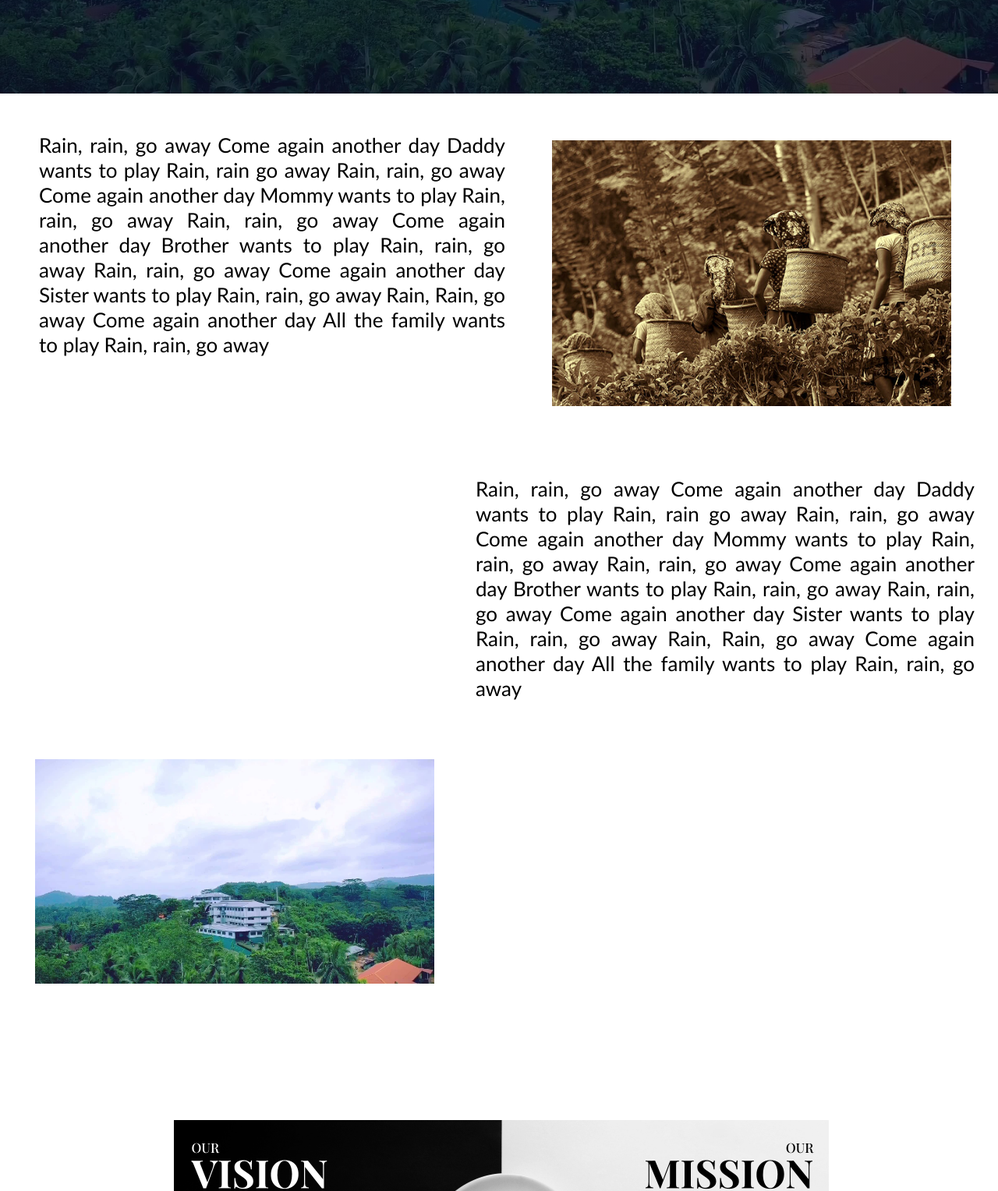
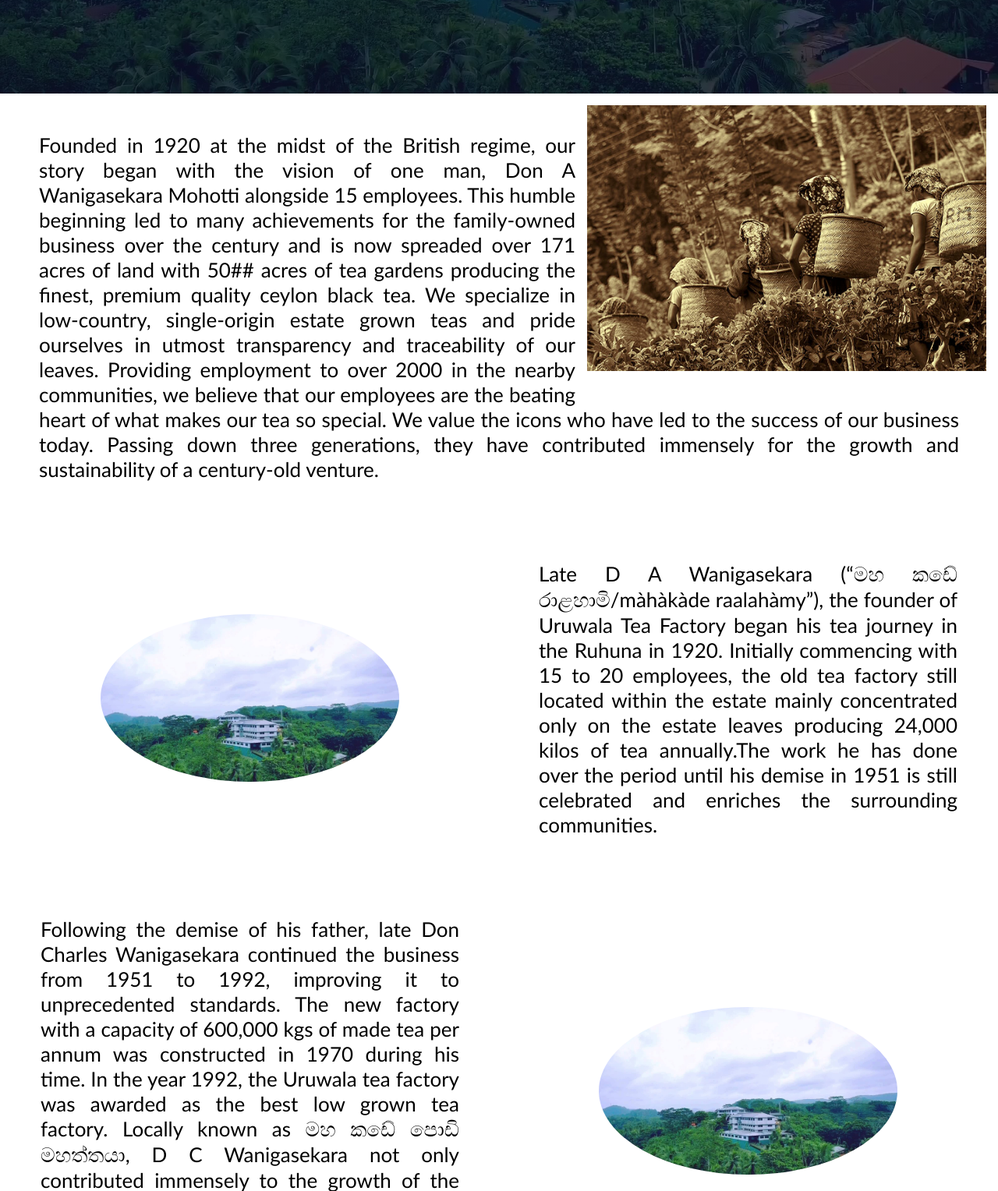
Before and after one commit to Osh96/Uruwala, a plain HTML site: page story.html in a window 1280 px wide. Shown: the part 520-2048 px from the top of the page at 78% size. Drawn offline with Linux system fonts and the light colour scheme.

Commit message:
Version 1.0.0

```diff
--- a/css/styles.css
+++ b/css/styles.css
@@ -236,14 +236,20 @@ nav .fa{
   }
 .story1{
     float: right;
-    padding: 60px;
+    padding: 15px;
     width: 40%;
 }
 
-.story2{
-    float: left;
-    width: 40%;
-    padding: 45px;
+.wanigasekara{
+    width: 60%;
+    border-radius: 50%;
+    padding: 15px;
+}
+
+.charles{
+    width: 60%;
+    border-radius: 50%;
+    padding: 15px;
 }
 
 .description{
@@ -253,6 +259,13 @@ nav .fa{
     background-color: #fff;
 }
 
+.lily{
+    font-size: 26px;
+    text-align: justify;
+    padding: 50px;
+    background-color: #fff;
+}
+/*
 .storydescription{
     float: right;
     font-size: 26px;
@@ -260,7 +273,7 @@ nav .fa{
     width: 50%;
     padding: 30px;
     background-color: #fff;
-}
+} */
 
 .vision img{
     width: 75%;
--- a/story.html
+++ b/story.html
@@ -33,53 +33,43 @@
 
  <div class = "story">
      <img class = "story1" src = "./images1/aboutImg.jpg">
-     <p class = "description">Rain, rain, go away
-        Come again another day
-        Daddy wants to play
-        Rain, rain go away
-        Rain, rain, go away
-        Come again another day
-        Mommy wants to play
-        Rain, rain, go away
-        Rain, rain, go away
-        Come again another day
-        Brother wants to play
-        Rain, rain, go away
-        Rain, rain, go away
-        Come again another day
-        Sister wants to play
-        Rain, rain, go away
-        Rain, Rain, go away
-        Come again another day
-        All the family wants to play
-        Rain, rain, go away</p>
+     <p class = "description">
+        Founded in 1920 at the midst of the British regime, our story began with the vision of one man, Don A Wanigasekara Mohotti alongside 15 employees. This humble beginning led to many achievements for the family-owned business over the century and is now spreaded over 171 acres of land with 50## acres of tea gardens producing the finest, premium quality ceylon black tea. We specialize in low-country, single-origin estate grown teas and pride ourselves in utmost transparency and traceability of our leaves. Providing employment to over 2000 in the nearby communities, we believe that our employees are the beating heart of what makes our tea so special.
+        We value the icons who have led to the success of our business today. Passing down three generations, they have contributed immensely for the growth and sustainability of a century-old venture.
+     </p>
 
-    <div class = "storydescription">
-     <p>Rain, rain, go away
-        Come again another day
-        Daddy wants to play
-        Rain, rain go away
-        Rain, rain, go away
-        Come again another day
-        Mommy wants to play
-        Rain, rain, go away
-        Rain, rain, go away
-        Come again another day
-        Brother wants to play
-        Rain, rain, go away
-        Rain, rain, go away
-        Come again another day
-        Sister wants to play
-        Rain, rain, go away
-        Rain, Rain, go away
-        Come again another day
-        All the family wants to play
-        Rain, rain, go away</p>
-    </div>
-    <img class = "story2" src = "./images1/factory.jpg">
+     <!-- <img class = "wanigasekara" src = "./images1/factory.jpg">
+     <p class = "description">
+        Late D A Wanigasekara (“මහ කඩේ රාළහාමි/màhàkàde raalahàmy”), the founder of Uruwala Tea Factory began his tea journey in the Ruhuna in 1920. Initially commencing with 15 to 20 employees, the old tea factory still located within the estate mainly concentrated only on the estate leaves producing 24,000 kilos of tea annually.The work he has done over the period until his demise in 1951 is still celebrated and enriches the surrounding communities.
+     </p> -->
+
+     <table>
+         <tr>
+             <td style="width: 30%;">
+                <center><img class = "wanigasekara" src = "./images1/factory.jpg"></center>
+             </td>
+             <td>
+                <p class = "description">
+                    Late D A Wanigasekara (“මහ කඩේ රාළහාමි/màhàkàde raalahàmy”), the founder of Uruwala Tea Factory began his tea journey in the Ruhuna in 1920. Initially commencing with 15 to 20 employees, the old tea factory still located within the estate mainly concentrated only on the estate leaves producing 24,000 kilos of tea annually.The work he has done over the period until his demise in 1951 is still celebrated and enriches the surrounding communities.
+                 </p>
+             </td>
+         </tr>
+         <tr>
+            <td>
+                <p class = "description">
+                    Following the demise of his father, late Don Charles Wanigasekara continued the business from 1951 to 1992, improving it to unprecedented standards. The new factory with a capacity of 600,000 kgs of made tea per annum was constructed in 1970 during his time. In the year 1992, the Uruwala tea factory was awarded as the best low grown tea factory. Locally known as මහ කඩේ පොඩි මහත්තයා, D C Wanigasekara not only contributed immensely to the growth of the business but also in the the upbringing and development of the nearby villages and his social work is still commemorated to date.
+                </p>
+            </td>
+            <td style="width: 30%;">
+                <center><img class = "charles" src = "./images1/factory.jpg"></center>
+            </td>
+        </tr>
+     </table>
+
+     <p class="lily">After his demise, the factory was then passed onto and managed by his late wife Lily Wanigasekara and his children. During her time, Lily Wanigasekara continued to improve the factory standards further and contribute to the community work in the area until her demise in 2021. Thilak Wanigasekara who was the managing director from 1992 until his demise in 2018 is another notable icon of the business and has contributed extensively for the expansion of the factory to its current standards.</p>
 
     <div class = "vision">
-        <center><img src = "./images1/visionmission.png"></center>
+        <center><img src = "./images1/visionmission.jpg"></center>
         <!--<h2>OUR</h2>
         <h1>VISION</h1>
         <p>To be the pioneers and leaders in low growth qulity in Sri Lanka by manufacturing tasty flavored tea production</p>-->
```
Also changed, not shown: index.html (+3 -3 lines), images1/visionmission.jpg (added), images1/visionmission.png (deleted), 1 other file.
